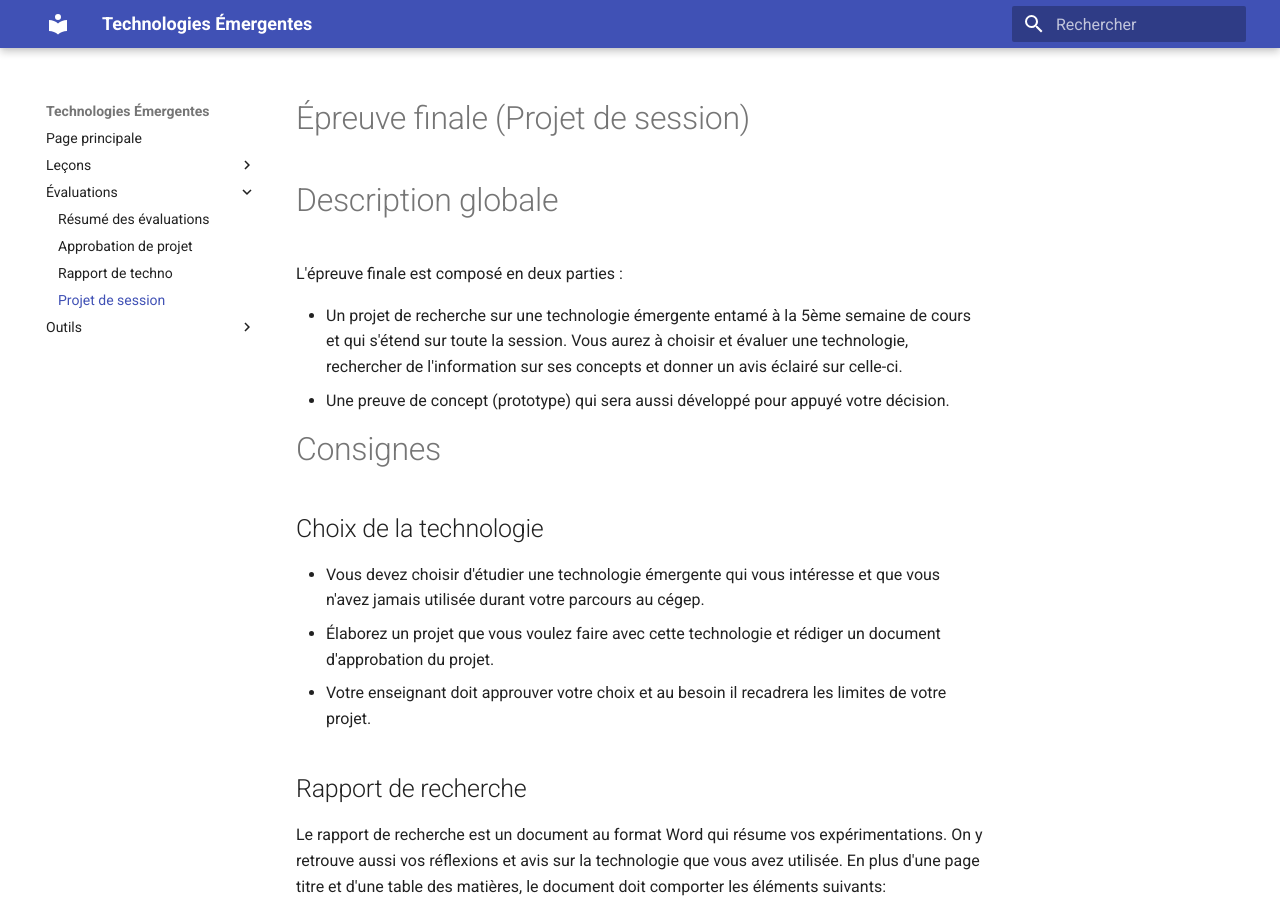
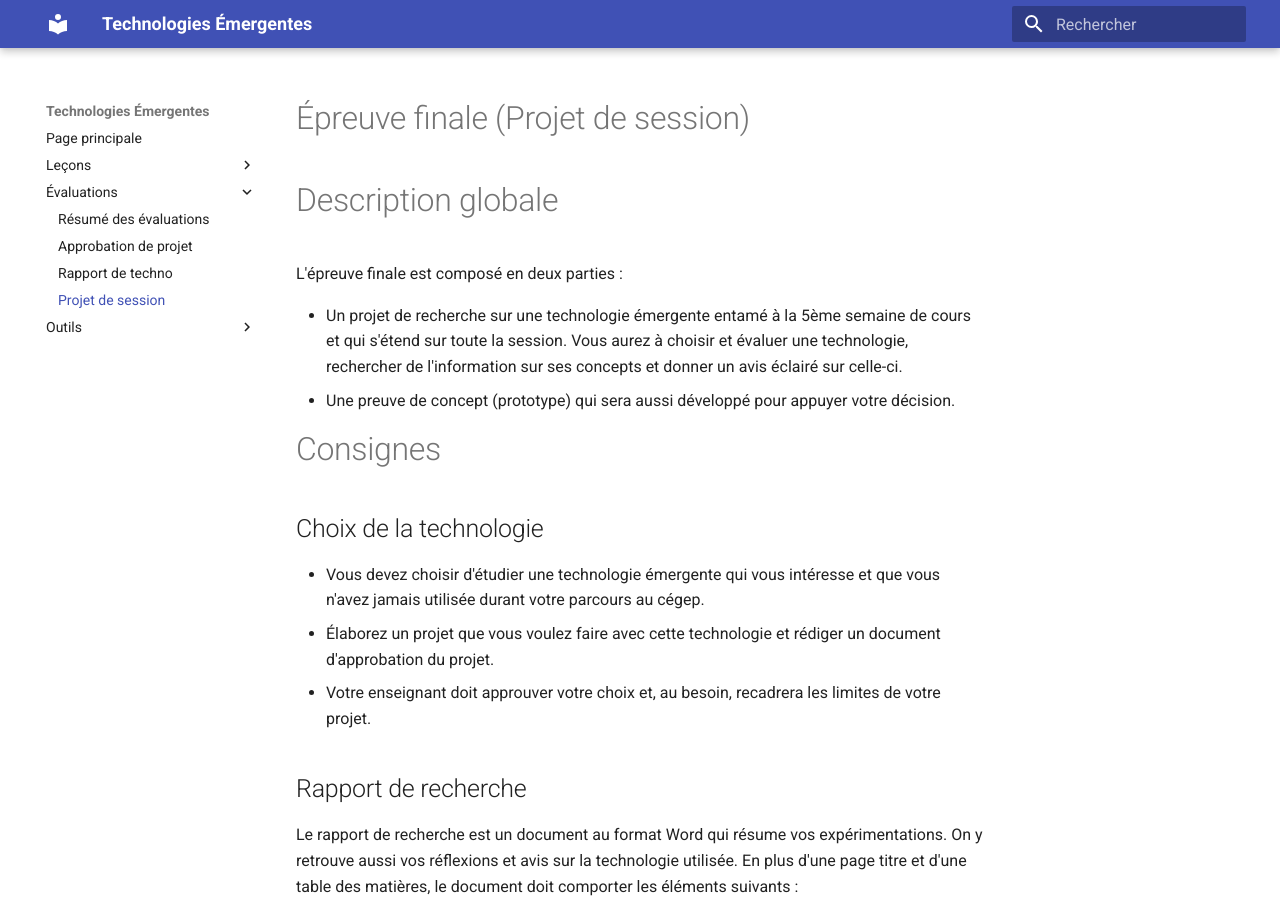
Before and after one commit to cegepvictoetienne/techno, an MkDocs documentation site: the page built from wiki/projet-de-session.md, in a window 1280 px wide and 900 px high. Built offline with MkDocs 1.6.1 and Material for MkDocs 9.7.7, drawn with Linux system fonts in a browser that asks for light colours; some of the changed text lies outside the part shown.

Commit message:
correction projet de session

```diff
--- a/mkdocs.yml
+++ b/mkdocs.yml
@@ -31,24 +31,24 @@ extra_javascript:
   - javascript/alltarget.js
 
 nav:
-  - 'Page principale': 'index.md'
-  - 'Leçons':
-      - 'Introduction': 'introduction.md'
-      - 'Veille technologique': 'veille-technologique.md'
-      - 'Identification des besoins': 'identification-des-besoins.md'
-      - 'Recherche': 'recherche.md'
-      - 'Matrice de décision': 'matrice-decision.md'
-      - 'Matrice Eisenhower': 'matrice-eisenhower.md'
+  - "Page principale": "index.md"
+  - "Leçons":
+      - "Introduction": "introduction.md"
+      - "Veille technologique": "veille-technologique.md"
+      - "Identification des besoins": "identification-des-besoins.md"
+      - "Recherche": "recherche.md"
+      - "Matrice de décision": "matrice-decision.md"
+      - "Matrice Eisenhower": "matrice-eisenhower.md"
 
-  - 'Évaluations':
-      - 'Résumé des évaluations': 'evaluations-sommatives.md'
-      - 'Approbation de projet': 'approbation-de-projet.md'
-      - 'Rapport de techno': 'rapport-de-techno.md'
-      - 'Projet de session': 'projet-de-session.md'
-  - 'Outils':
-      - 'Cartographie': 'cartographie.md'
-      - 'Sites Web': 'sites.md'
-      - 'Zotero': 'zotero.md'
+  - "Évaluations":
+      - "Résumé des évaluations": "evaluations-sommatives.md"
+      - "Approbation de projet": "approbation-de-projet.md"
+      - "Rapport de techno": "rapport-de-techno.md"
+      - "Projet de session": "projet-de-session.md"
+  - "Outils":
+      - "Cartographie": "cartographie.md"
+      - "Sites Web": "sites.md"
+      - "Zotero": "zotero.md"
 
 markdown_extensions:
   - admonition
@@ -72,7 +72,10 @@ markdown_extensions:
         - name: mermaid
           class: mermaid
           format: !!python/name:pymdownx.superfences.fence_code_format
+  - pymdownx.emoji:
+      emoji_index: !!python/name:material.extensions.emoji.twemoji
+      emoji_generator: !!python/name:material.extensions.emoji.to_svg
 
-docs_dir: 'wiki'
-site_dir: 'www'
+docs_dir: "wiki"
+site_dir: "www"
 use_directory_urls: True
--- a/wiki/projet-de-session.md
+++ b/wiki/projet-de-session.md
@@ -5,7 +5,7 @@
 L'épreuve finale est composé en deux parties :
 
 - Un projet de recherche sur une technologie émergente entamé à la 5ème semaine de cours et qui s'étend sur toute la session. Vous aurez à choisir et évaluer une technologie, rechercher de l'information sur ses concepts et donner un avis éclairé sur celle-ci.
-- Une preuve de concept (prototype) qui sera aussi développé pour appuyé votre décision.
+- Une preuve de concept (prototype) qui sera aussi développé pour appuyer votre décision.
 
 # Consignes
 
@@ -13,13 +13,13 @@ L'épreuve finale est composé en deux parties :
 
 - Vous devez choisir d'étudier une technologie émergente qui vous intéresse et que vous n'avez jamais utilisée durant votre parcours au cégep.
 - Élaborez un projet que vous voulez faire avec cette technologie et rédiger un document d'approbation du projet.
-- Votre enseignant doit approuver votre choix et au besoin il recadrera les limites de votre projet.
+- Votre enseignant doit approuver votre choix et, au besoin, recadrera les limites de votre projet.
 
 ## Rapport de recherche
 
-Le rapport de recherche est un document au format Word qui résume vos expérimentations. On y retrouve aussi vos réflexions et avis sur la technologie que vous avez utilisée. En plus d'une page titre et d'une table des matières, le document doit comporter les éléments suivants:
+Le rapport de recherche est un document au format Word qui résume vos expérimentations. On y retrouve aussi vos réflexions et avis sur la technologie utilisée. En plus d'une page titre et d'une table des matières, le document doit comporter les éléments suivants :
 
-##  Retour sur la technologie
+## Retour sur la technologie
 
 - Une introduction qui présente la nature du projet et les attentes que vous aviez quand vous avez débuté le projet.
 - Une explication des concepts de la technologie appuyée d'une carte mentale.
```
Also changed, not shown: other parts of wiki/projet-de-session.md (+7 -7 lines), template/projet-de-session.md (+11 -10 lines).
